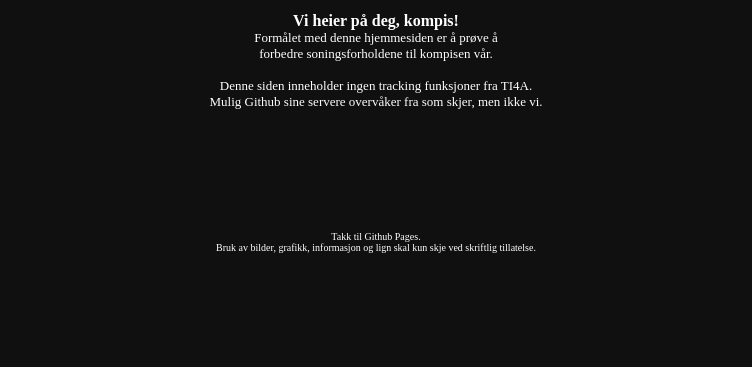
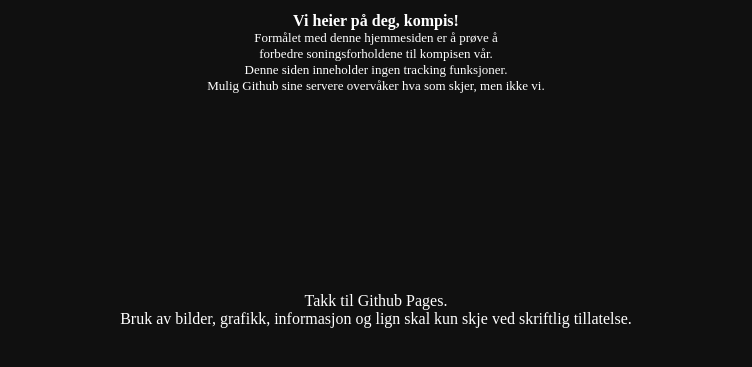
Before and after one commit to ti4a/ti4a.github.io, a plain HTML site: page index.html in a window 1280 px wide. Shown: the part 209-576 px from the top of the page, without its empty margins (264-1016 px from the left). Drawn offline with Linux system fonts and the light colour scheme.

Commit message:
Update index.html

```diff
--- a/index.html
+++ b/index.html
@@ -30,11 +30,9 @@ alt="" width="121" height="36" border="0"></a><br>
 <br>
 <b>Vi heier på deg, kompis!</b><br>
 <font size="-1">Formålet med denne hjemmesiden er å prøve å<br>
-forbedre soningsforholdene til kompisen vår.</font><br>
-<font size="-2"><font size="-1"><br>
-Denne siden inneholder ingen tracking funksjoner fra TI4A.<br>
-Mulig Github sine servere overvåker fra som skjer, men ikke
-vi.</font><br>
+forbedre soningsforholdene til kompisen vår.<br>
+Denne siden inneholder ingen tracking funksjoner.<br>
+Mulig Github sine servere overvåker hva som skjer, men ikke vi.</font><br>
 <br>
 <br>
 <br>
```
